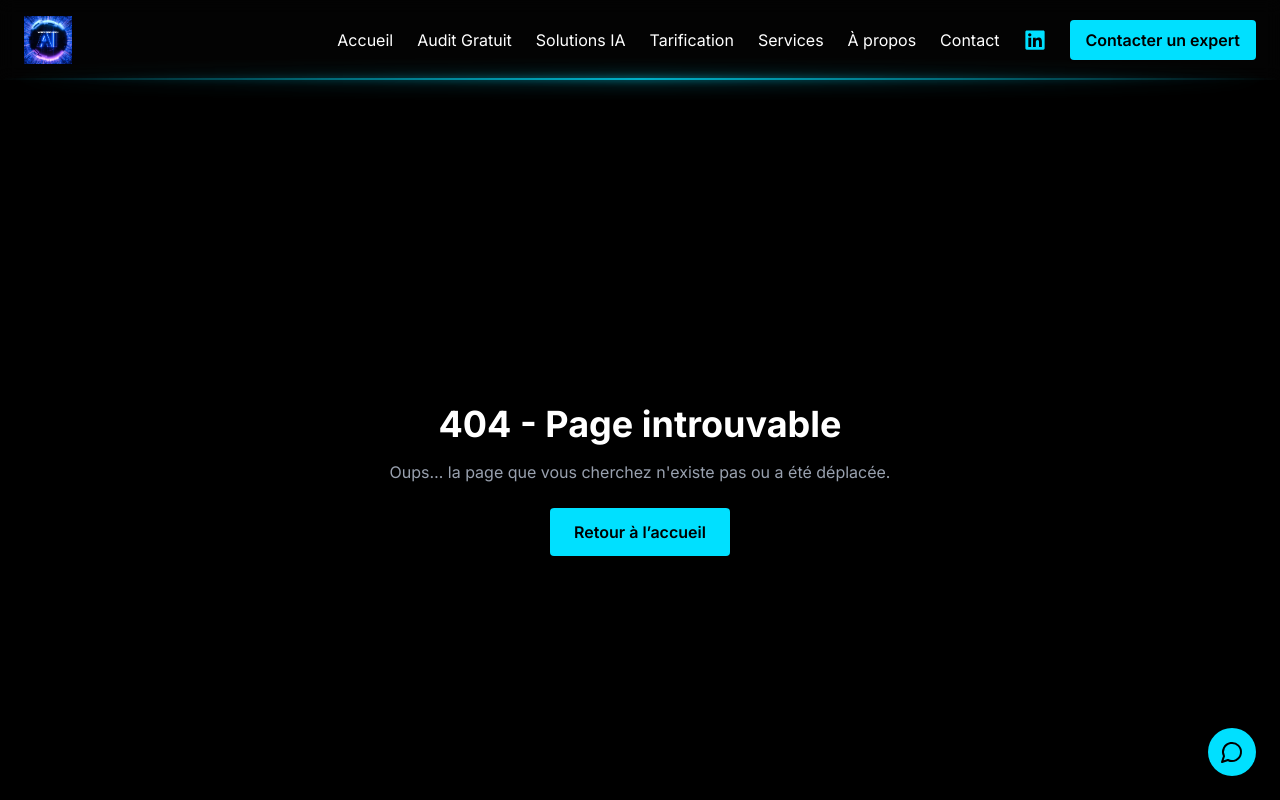
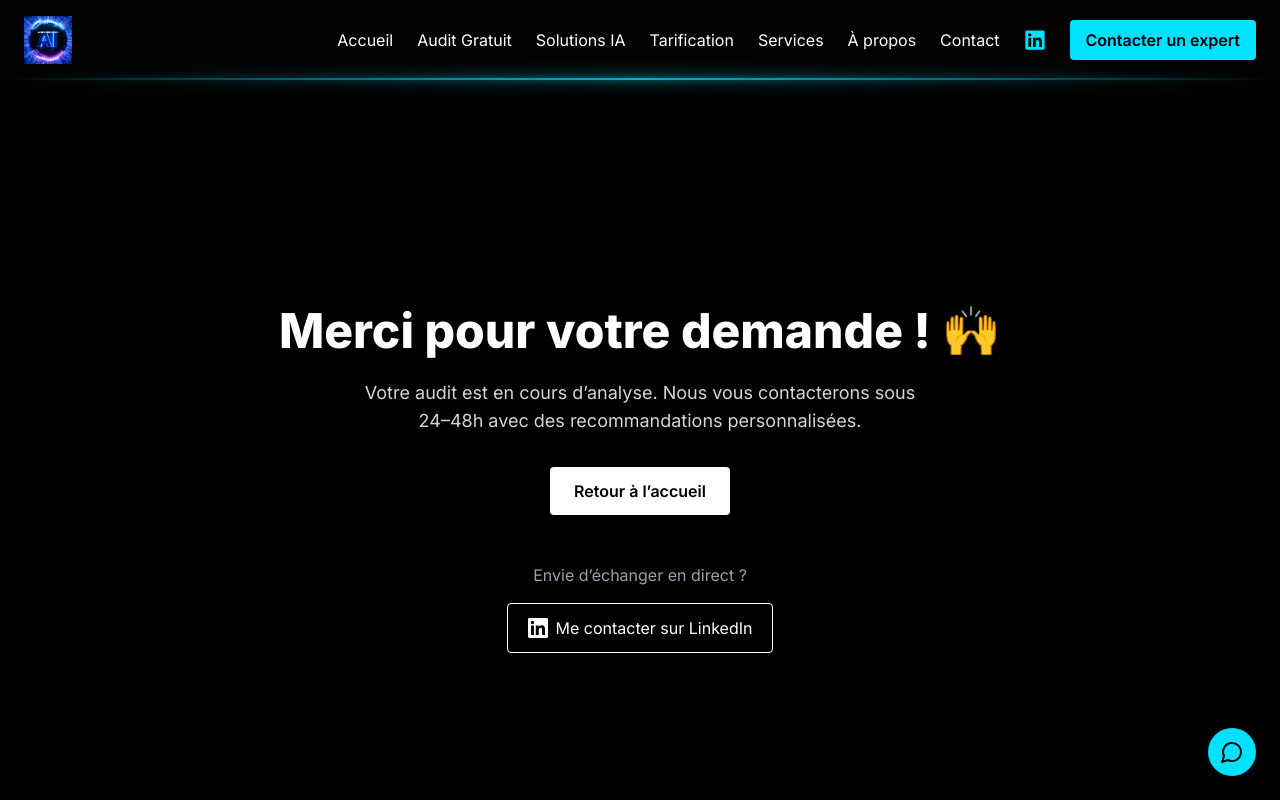
Before and after one commit to creacress/web-cresson-tech-v-0, a Next.js app: page /merci in a window 1280 px wide. Before the commit this address had no page. Shown: the top 800 px of the page. Built offline with nearby package versions, Linux system fonts and the light colour scheme.

Commit message:
feat: Ajout de la page de remerciement avec suivi des conversions Google Ads et lien vers LinkedIn

```diff
--- /dev/null
+++ b/src/app/merci/page.tsx
@@ -0,0 +1,54 @@
+import Script from 'next/script'
+import Link from 'next/link'
+import { SiLinkedin } from 'react-icons/si'
+
+
+export default function MerciPage() {
+  return (
+    <>
+      {/* 🎯 Google Ads Conversion Tracking */}
+      <Script
+        id="google-ads-conversion"
+        strategy="afterInteractive"
+        dangerouslySetInnerHTML={{
+          __html: `
+            gtag('event', 'conversion', {
+              send_to: 'AW-123456789/abcdEFGHijkLmnOPqr',
+              value: 1.0,
+              currency: 'EUR'
+            });
+          `,
+        }}
+      />
+
+      <main className="min-h-screen flex flex-col items-center justify-center text-center px-4 text-white bg-black">
+        <h1 className="text-4xl md:text-5xl font-extrabold mb-6 text-neon drop-shadow">
+          Merci pour votre demande ! 🙌
+        </h1>
+        <p className="text-lg max-w-xl mb-8 text-gray-300">
+          Votre audit est en cours d’analyse. Nous vous contacterons sous 24–48h avec des recommandations personnalisées.
+        </p>
+        <Link
+          href="/"
+          className="inline-block px-6 py-3 bg-white text-black rounded font-semibold hover:scale-105 transition"
+        >
+          Retour à l’accueil
+        </Link>
+
+        {/* 🔗 Réseau LinkedIn */}
+        <div className="mt-12">
+          <p className="text-gray-400 mb-4">Envie d’échanger en direct ?</p>
+          <a
+            href="https://www.linkedin.com/in/alexis-cresson/" // 🔁 change le lien ici
+            target="_blank"
+            rel="noopener noreferrer"
+            className="inline-flex items-center gap-2 px-5 py-3 border border-white text-white rounded hover:bg-white hover:text-black transition"
+          >
+            <SiLinkedin className="w-5 h-5" />
+            Me contacter sur LinkedIn
+          </a>
+        </div>
+      </main>
+    </>
+  )
+}
--- a/src/components/AuditForm/AuditForm.tsx
+++ b/src/components/AuditForm/AuditForm.tsx
@@ -1,6 +1,8 @@
 "use client"
 
 import React, { useState } from "react"
+import { useRouter } from 'next/navigation'
+
 
 type FormDataType = {
   name: string
@@ -14,6 +16,7 @@ type FormDataType = {
 }
 
 export default function AuditPage() {
+  const router = useRouter()
   const [formData, setFormData] = useState<FormDataType>({
     name: "",
     email: "",
@@ -61,28 +64,21 @@ export default function AuditPage() {
         body: JSON.stringify(formData),
       })
 
-      const data = await res.json()
       if (res.ok) {
-        setMessage("✅ Votre demande a bien été envoyée !")
-        setFormData({
-          name: "",
-          email: "",
-          phone: "",
-          sector: "",
-          solutions: [],
-          needs: "",
-          consent: false,
-          website: "",
-        })
+        // ✅ Redirection vers la page de remerciement
+        router.push("/merci")
+        return
       } else {
+        const data = await res.json()
         setMessage(`❌ Erreur : ${data.error}`)
       }
     } catch (error) {
       setMessage("❌ Une erreur s'est produite, veuillez réessayer.")
+    } finally {
+      setLoading(false)
     }
+  }
 
-    setLoading(false)
-  }
 
   return (
     <section className="max-w-3xl mx-auto py-16 px-4 text-white">
```
